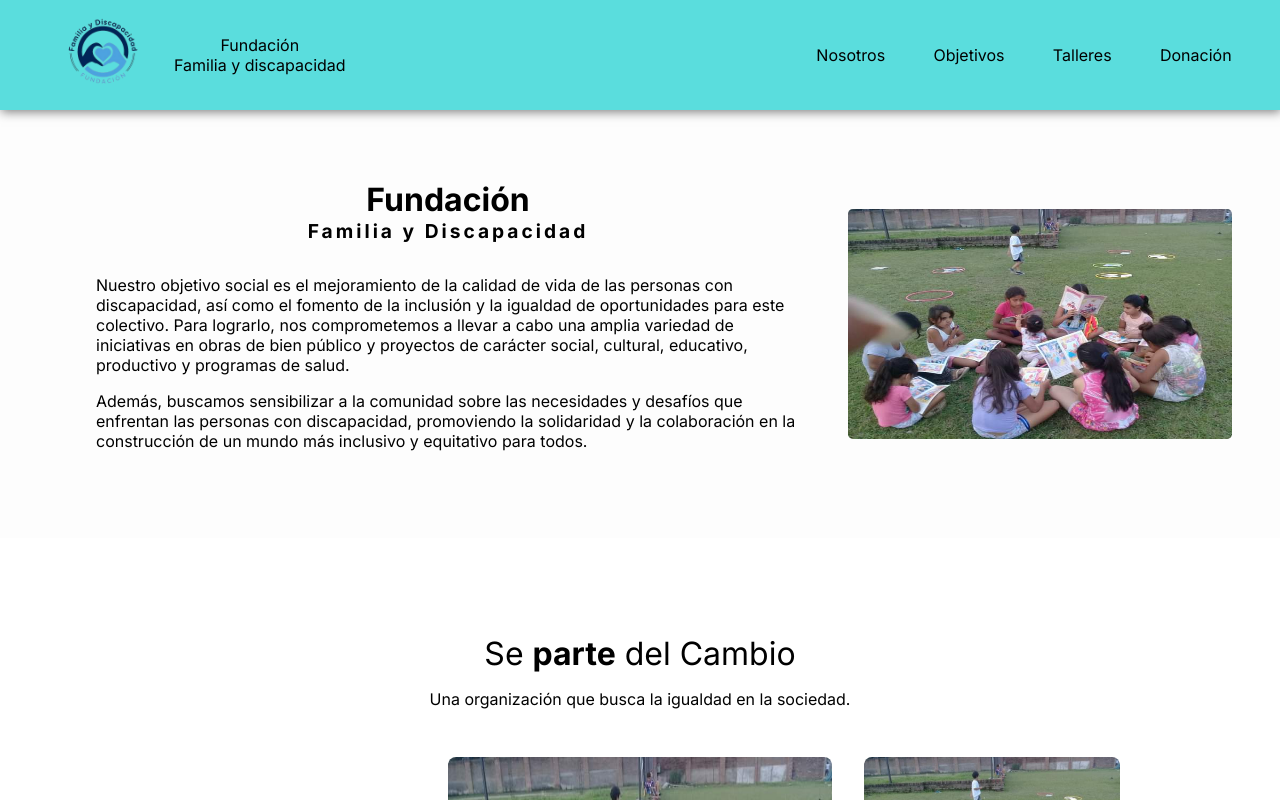
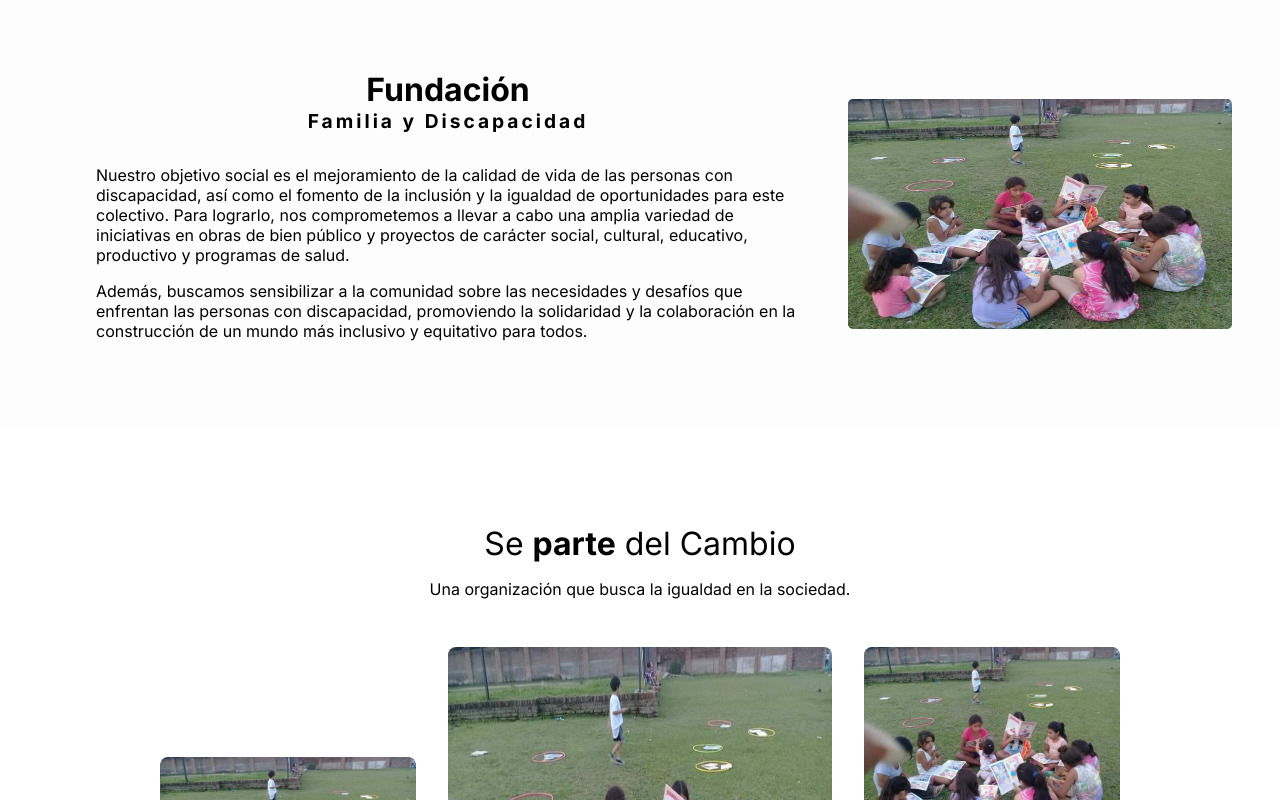
Before and after one commit to MLucasDelgado/Fundacion, a Next.js app: page / in a window 1280 px wide. Shown: the top 800 px of the page. Built offline with nearby package versions, Linux system fonts and the light colour scheme.

Commit message:
sacamos navbar

```diff
--- a/app/layout.js
+++ b/app/layout.js
@@ -1,6 +1,5 @@
 import { Inter } from 'next/font/google'
 import './globals.css'
-import NavBar from '@/components/navBar/NavBar'
 import Footer from '@/components/footer/Footer'
 
 const inter = Inter({ subsets: ['latin'] })
@@ -14,7 +13,7 @@ export default function RootLayout({ children }) {
   return (
     <html lang="en">
       <body className={inter.className}>
-        <NavBar />
+
         {children}
         <Footer />
         </body>
```
